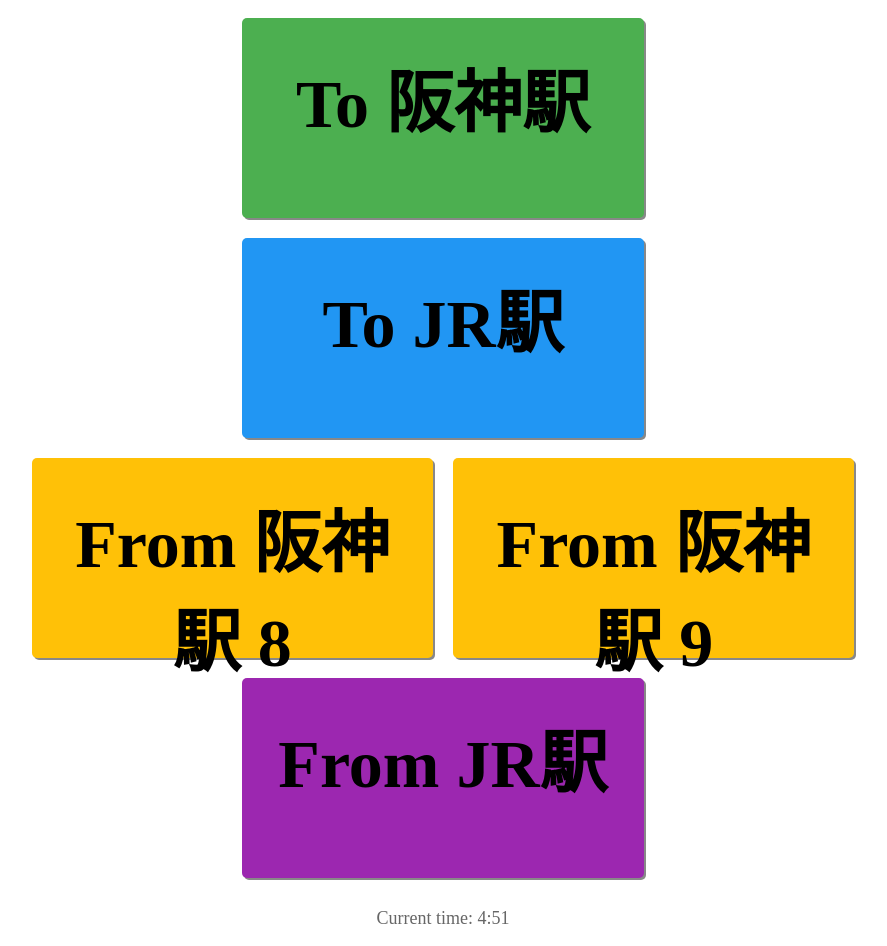
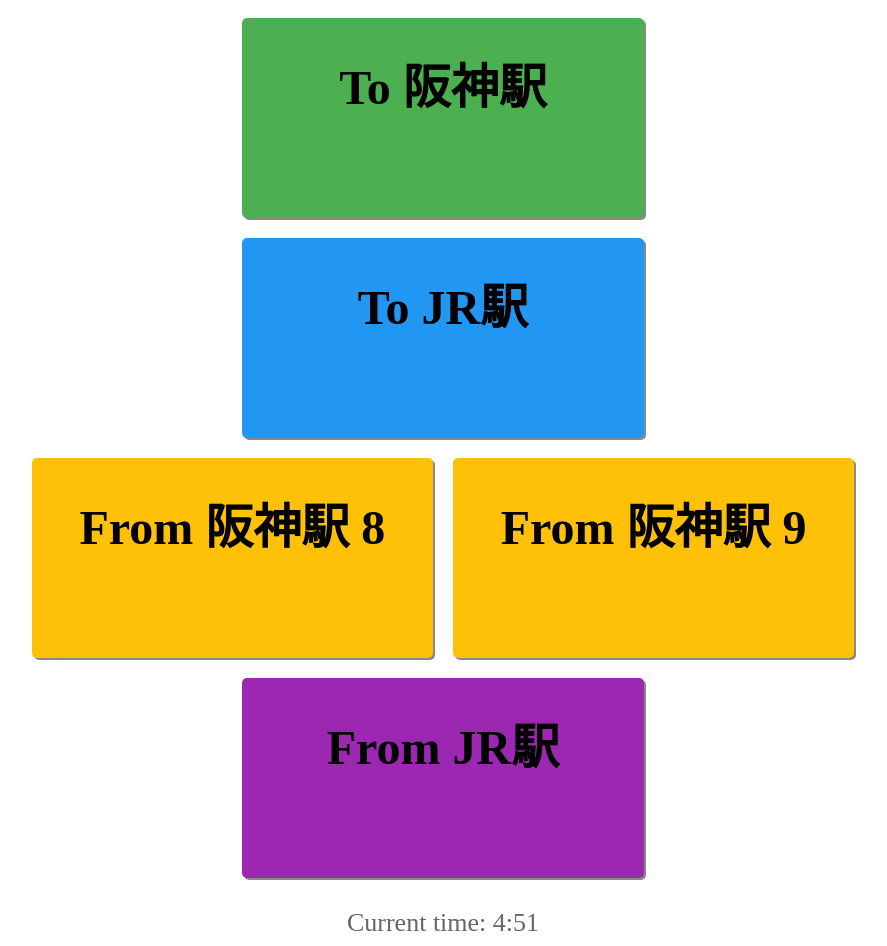
Before and after one commit to KoushienBus1/buttons, a plain HTML site: page index.html in a window 1280 px wide. Shown: the whole page, without its empty margins (197-1084 px from the left). Drawn offline with Linux system fonts and the light colour scheme.

Commit message:
bigger is not always better

```diff
--- a/index.html
+++ b/index.html
@@ -21,7 +21,7 @@
             /* increase padding to make the button bigger */
             border: none;
             border-radius: 5px;
-            font-size: 68px;
+            font-size: 48px;
             /* increase font size to match the bigger button */
             font-weight: bold;
             cursor: pointer;
@@ -62,7 +62,7 @@
         .time {
             text-align: center;
             margin-top: 20px;
-            font-size: 18px;
+            font-size: 26px;
             color: #666;
         }
     </style>
```
